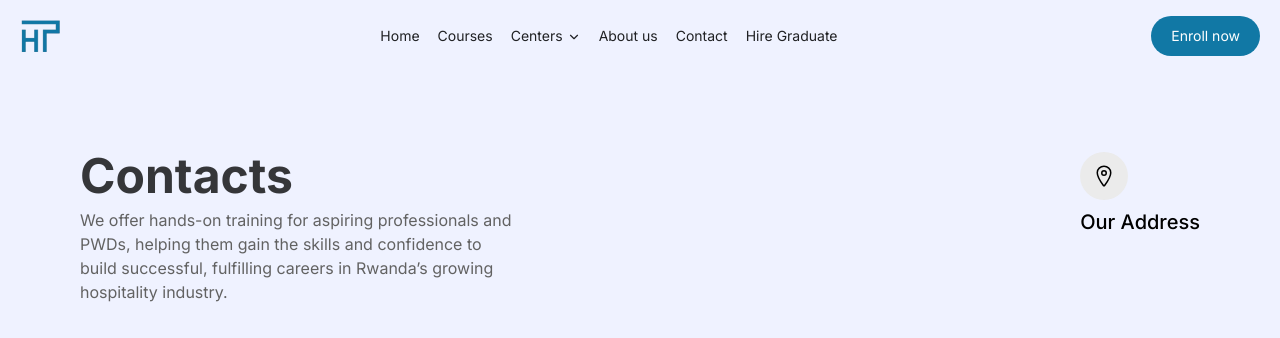
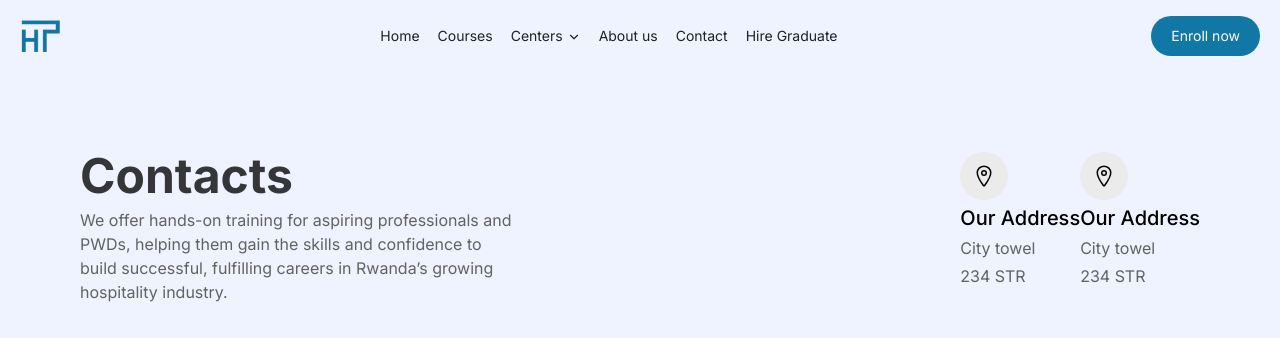
Before and after one commit to mbonikev/hotel_talents_pool, a React (Vite) app: page /#/contacts in a window 1280 px wide. Shown: the top 338 px of the page. Built offline with nearby package versions, Linux system fonts and the light colour scheme; what ldrs would draw is missing.

Commit message:
Stalker-commit: src/pages/Contacts.jsx

```diff
--- a/src/pages/Contacts.jsx
+++ b/src/pages/Contacts.jsx
@@ -22,12 +22,29 @@ function Contacts() {
             </p>
           </div>
           <div className="w-fit min-w-fit flex items-start justify-end">
-            <div className="flex flex-col gap-2">
+            <div className="flex flex-col gap-1">
               <div className="h-12 w-12 aspect-square rounded-full bg-[#ebebeb] text-2xl flex items-center justify-center">
-                <IoLocationOutline/>
+                <IoLocationOutline />
               </div>
               <p className="text-xl font-medium max-w-[434px]">Our Address</p>
-              <p className="text-base font-normal text-[#626262] max-w-[434px]"></p>
+              <p className="text-base font-normal text-[#626262] max-w-[434px]">
+                City towel
+              </p>
+              <p className="text-base font-normal text-[#626262] max-w-[434px]">
+                234 STR
+              </p>
+            </div>
+            <div className="flex flex-col gap-1">
+              <div className="h-12 w-12 aspect-square rounded-full bg-[#ebebeb] text-2xl flex items-center justify-center">
+                <IoLocationOutline />
+              </div>
+              <p className="text-xl font-medium max-w-[434px]">Our Address</p>
+              <p className="text-base font-normal text-[#626262] max-w-[434px]">
+                City towel
+              </p>
+              <p className="text-base font-normal text-[#626262] max-w-[434px]">
+                234 STR
+              </p>
             </div>
           </div>
         </div>
```
